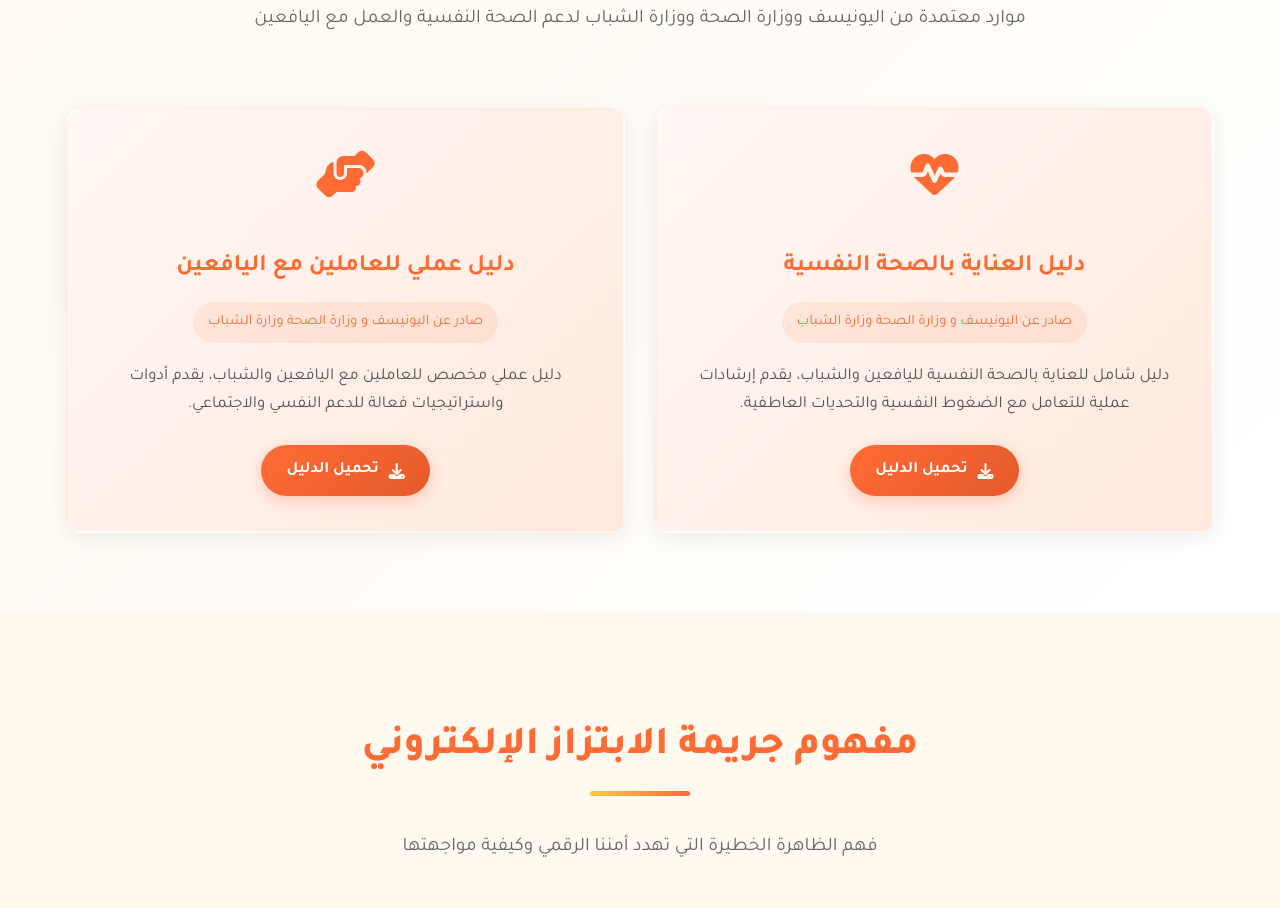
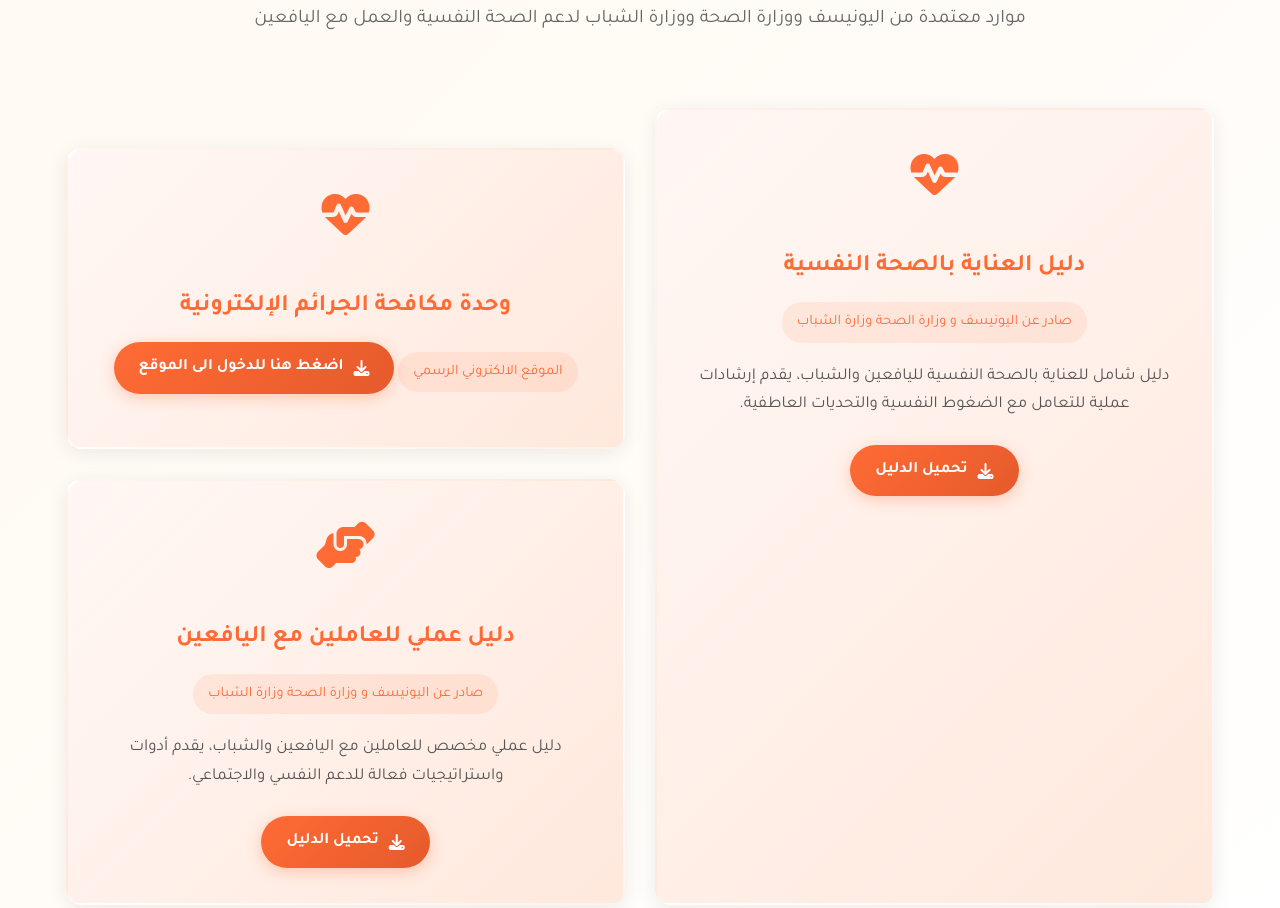
Before and after one commit to bader98222/DigitalSecurity, a plain HTML site: page index.html in a window 1280 px wide. Shown: the part 803-1711 px from the top of the page. Drawn offline with Linux system fonts and the light colour scheme.

Commit message:
Update index.html

```diff
--- a/index.html
+++ b/index.html
@@ -1284,6 +1284,19 @@
                     </a>
                 </div>
 
+                  <div class="resources-container">
+                <div class="resource-card">
+                    <div class="resource-icon">
+                        <i class="fas fa-heartbeat"></i>
+                    </div>
+                    <h3> وحدة مكافحة الجرائم الإلكترونية</h3>
+                    <div class="resource-source">الموقع الالكتروني الرسمي</div>
+                    <a href="https://www.psd.gov.jo/ar-jo/%D8%A7%D9%84%D8%A5%D8%AF%D8%A7%D8%B1%D8%A7%D8%AA-%D9%88%D8%A7%D9%84%D9%88%D8%AD%D8%AF%D8%A7%D8%AA/%D8%A5%D8%AF%D8%A7%D8%B1%D8%A9-%D8%A7%D9%84%D8%A8%D8%AD%D8%AB-%D8%A7%D9%84%D8%AC%D9%86%D8%A7%D8%A6%D9%8A/%D9%88%D8%AD%D8%AF%D8%A9-%D9%85%D9%83%D8%A7%D9%81%D8%AD%D8%A9-%D8%A7%D9%84%D8%AC%D8%B1%D8%A7%D8%A6%D9%85-%D8%A7%D9%84%D8%A5%D9%84%D9%83%D8%AA%D8%B1%D9%88%D9%86%D9%8A%D8%A9/" target="_blank" class="resource-btn">
+                        <i class="fas fa-download"></i>
+                        اضغط هنا للدخول الى الموقع
+                    </a>
+                </div>
+
                 <div class="resource-card">
                     <div class="resource-icon">
                         <i class="fas fa-hands-helping"></i>
@@ -1409,7 +1422,7 @@
     <section id="steps" class="section" style="background-color: var(--light-bg);">
         <div class="container">
             <div class="section-header">
-                <h2>خطوات المساعدة الفورية</h2>
+                <h2>إجراءات عملية يجب اتباعها فور التعرض لأي محاولة ابتزاز إلكتروني</h2>
                 <p>إجراءات عملية يجب اتباعها فور التعرض لأي محاولة ابتزاز إلكتروني</p>
             </div>
 
```
